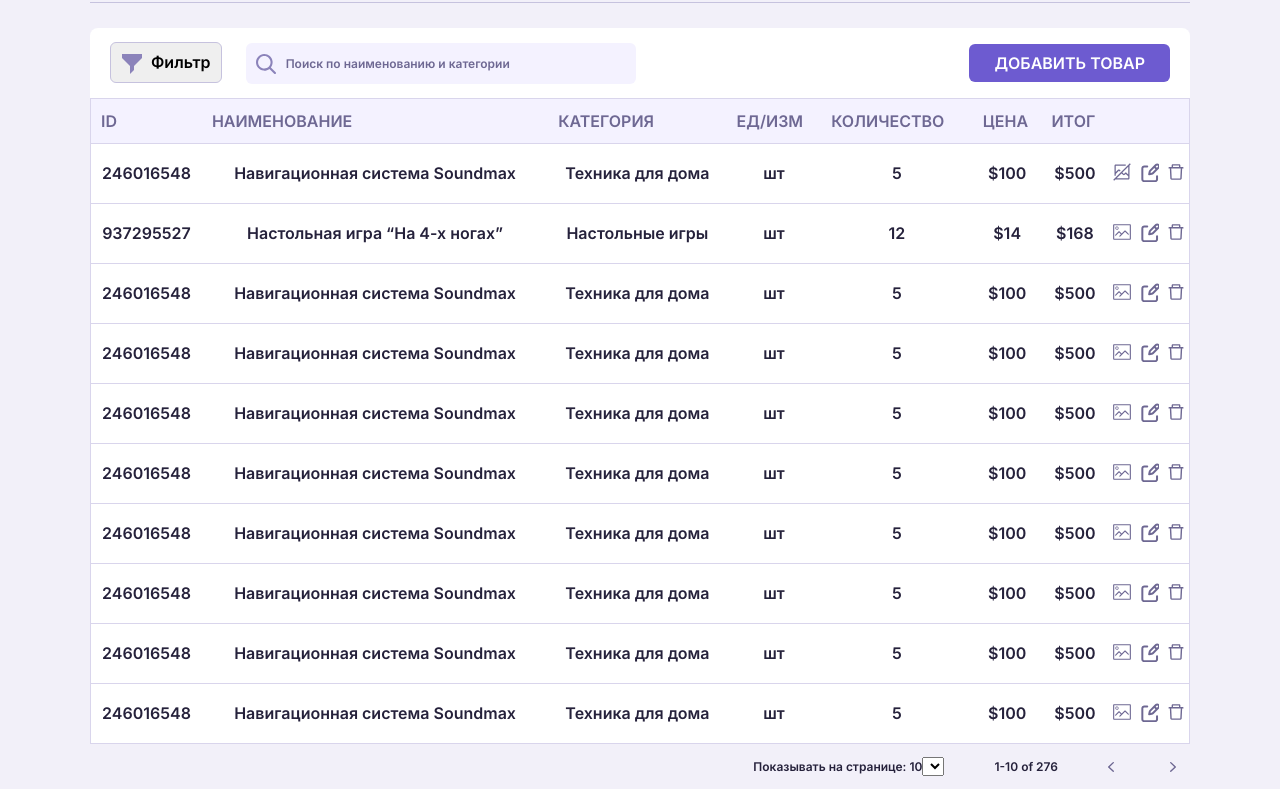
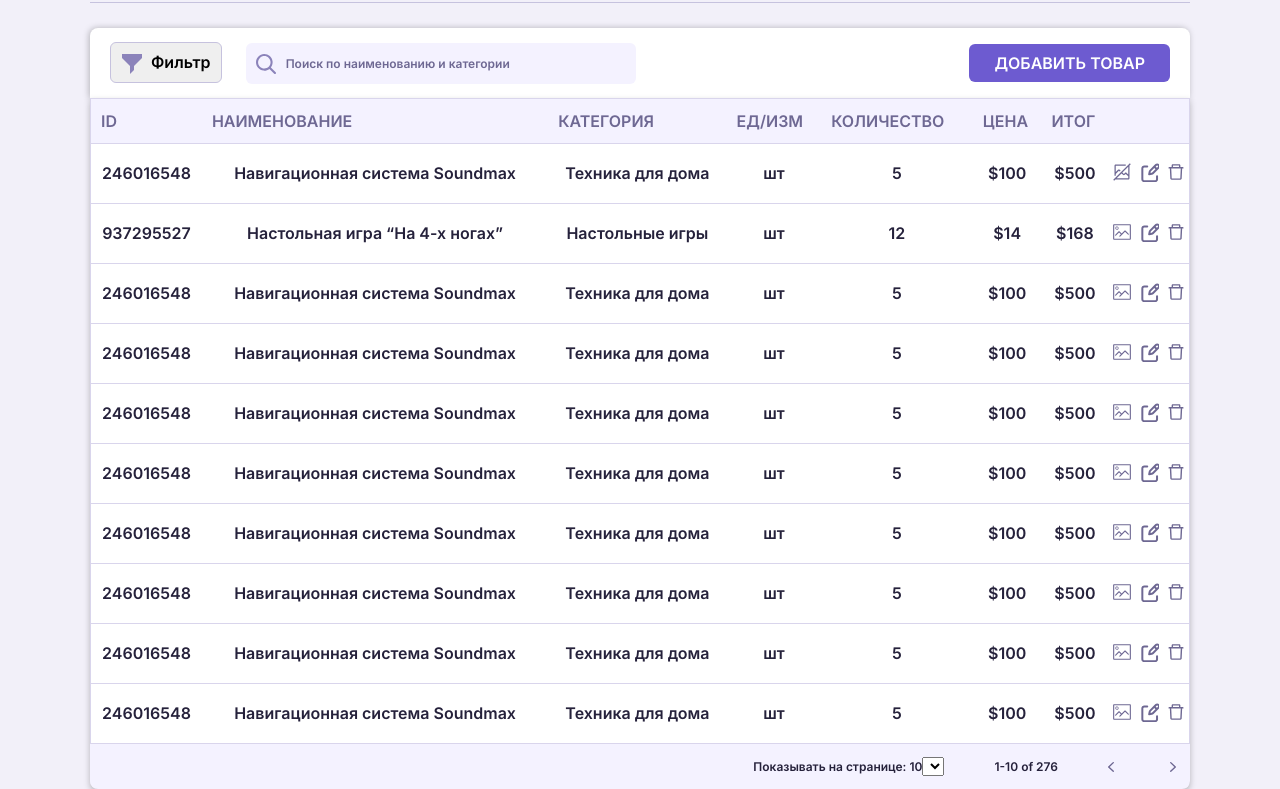
Before and after one commit to Roman121082/crm, a plain HTML site: page index.html in a window 1280 px wide. Shown: the part 111-900 px from the top of the page. Drawn offline with Linux system fonts and the light colour scheme.

Commit message:
fixet table

```diff
--- a/css/product.css
+++ b/css/product.css
@@ -5,6 +5,7 @@
   color: #25213B;
   overflow-x: auto;
   border-radius: 0 0 8px 8px;
+  box-shadow: 0px 3px 6px rgba(0, 0, 0, 0.25);
 }
 
 .table__title-box {
@@ -78,6 +79,7 @@
   padding: 0 20px;
   background-color: #fff;
   border-radius: 8px 8px 0 0;
+  box-shadow: -1px 0px 6px rgba(0, 0, 0, 0.25);
 }
 
 .filter__search {
@@ -157,17 +159,19 @@
 
 .nav-box {
   display: flex;
-  justify-content: space-between;
-  float: right;
+  justify-content: flex-end;
+  width: 100%;
   padding-right: 20px;
   height: 45px;
   font-size: 12px;
   line-height: 15px;
+  background-color: rgba(244, 242, 255, 1);
+  border: 0 0 8px 8px;
+  box-shadow: 5px 5px 5px rgba(0, 0, 0, 0.20);
 }
 
 .nav__select-colpages {
   display: flex;
-  justify-content: space-between;
   align-items: center;
 }
 
```
